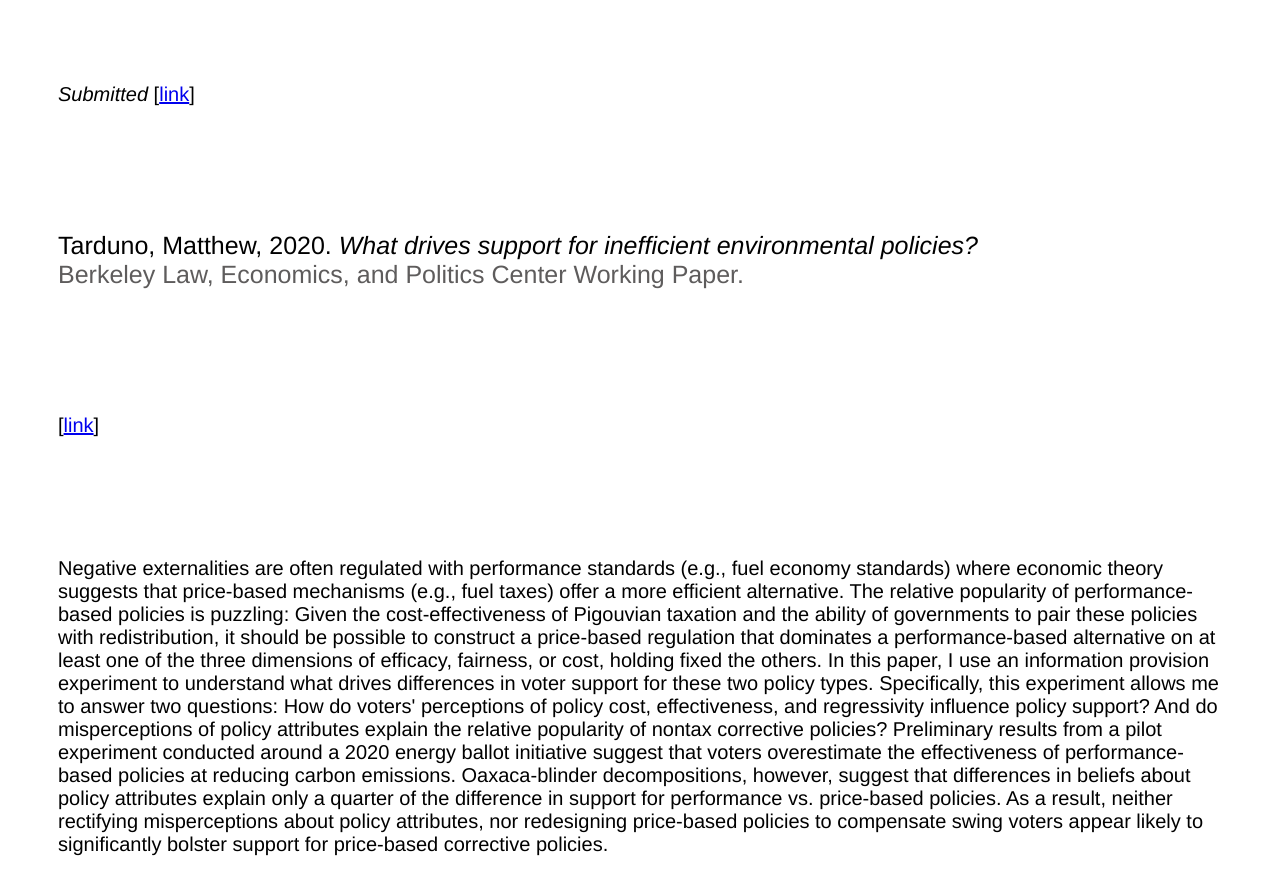
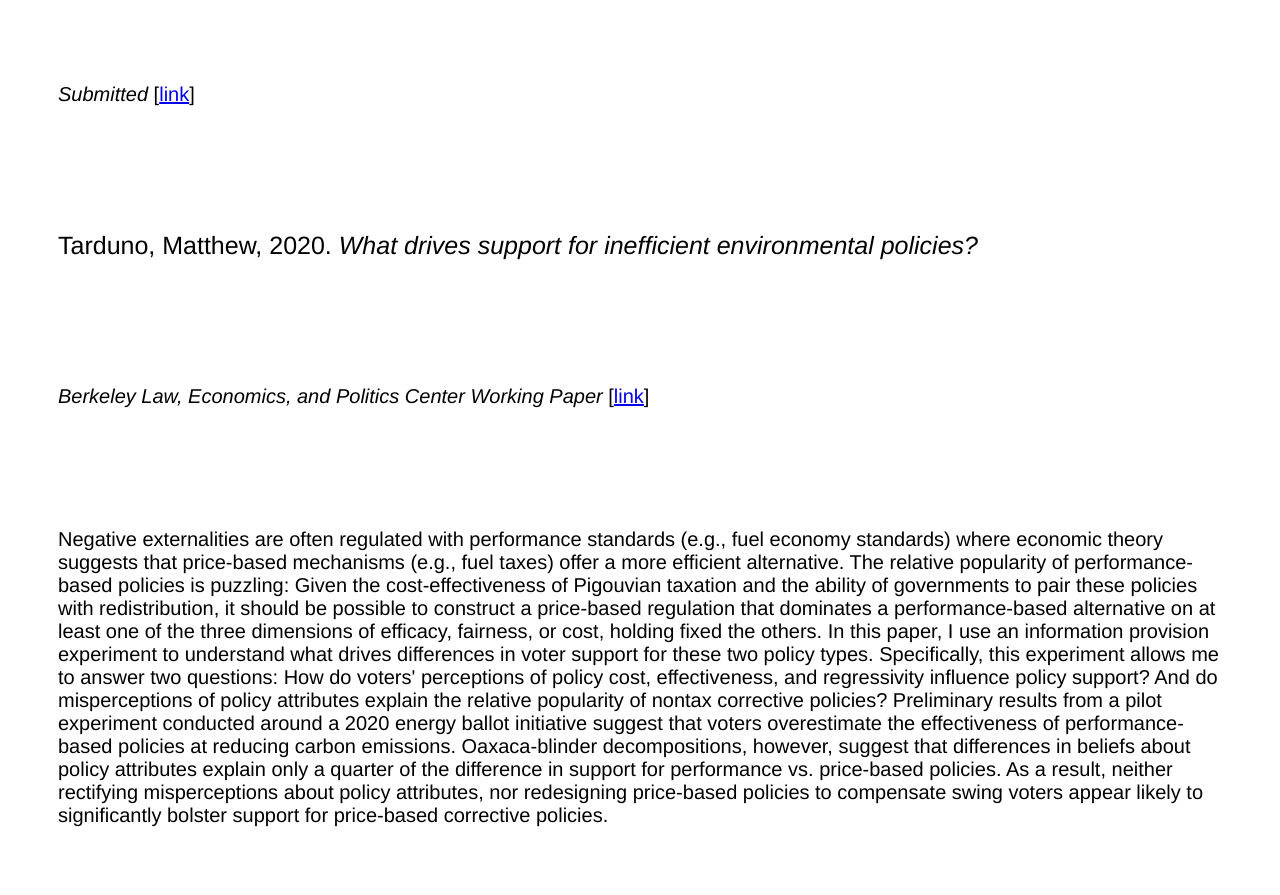
Before and after one commit to Matt-Tarduno/Matt-Tarduno.github.io, a Jekyll site: the page research_mobile/index.html, which Jekyll copies as it is, in a window 1280 px wide and 900 px high, scrolled down 1493 px. Shown: the top 895 px of the window. Built offline with Jekyll 4.4.1, drawn with Linux system fonts in a browser that asks for light colours.

Commit message:
Update index.html

```diff
--- a/research_mobile/index.html
+++ b/research_mobile/index.html
@@ -41,8 +41,8 @@
 	  }
 	</style>
 
-	<p style="font-size:25px; font-family: 'Helvetica', 'Arial', 'Sans-Serif'; font-weight: 300; padding: 50px" > Tarduno, Matthew, 2020. <em>What drives support for inefficient environmental policies?</em> <br><span style="color: #5e5c5c">Berkeley Law, Economics, and Politics Center Working Paper.</span>
-	<p style="font-size:20px; font-family: 'Helvetica', 'Arial', 'Sans-Serif'; font-weight: 300; padding: 50px" >[<a href="https://matt-tarduno.github.io/nevada/" target="_blank">link</a>]
+	<p style="font-size:25px; font-family: 'Helvetica', 'Arial', 'Sans-Serif'; font-weight: 300; padding: 50px" > Tarduno, Matthew, 2020. <em>What drives support for inefficient environmental policies?</em>
+	<p style="font-size:20px; font-family: 'Helvetica', 'Arial', 'Sans-Serif'; font-weight: 300; padding: 50px" ><em>Berkeley Law, Economics, and Politics Center Working Paper</em> [<a href="https://matt-tarduno.github.io/nevada/" target="_blank">link</a>]
 	<p style="font-size:20px; font-family: 'Helvetica', 'Arial', 'Sans-Serif'; font-weight: 300; padding: 50px" > Negative externalities are often regulated with performance standards (e.g., fuel economy standards) where economic theory suggests that price-based mechanisms (e.g., fuel taxes) offer a more efficient alternative. The relative popularity of performance-based policies  is puzzling:
 	Given the cost-effectiveness of Pigouvian taxation and the ability of governments to pair these policies with redistribution, it should be possible to construct a price-based regulation that dominates a performance-based alternative on at least one of the three dimensions of efficacy, fairness, or cost, holding fixed the others.
 		In this paper, I use an information provision experiment to understand what drives differences in voter support for these two policy types. Specifically, this experiment allows me to answer two questions: How do voters' perceptions of policy cost, effectiveness, and regressivity influence policy support? And do misperceptions of policy attributes explain the relative popularity of nontax corrective policies? Preliminary results from a pilot experiment conducted around a 2020 energy ballot initiative suggest that voters overestimate the effectiveness of performance-based policies at reducing carbon emissions. Oaxaca-blinder decompositions, however, suggest that differences in beliefs about policy attributes explain only a quarter of the difference in support for performance vs. price-based policies. As a result, neither rectifying misperceptions about policy attributes, nor redesigning price-based policies to compensate swing voters appear likely to significantly bolster support for price-based corrective policies. 	</p>
```
